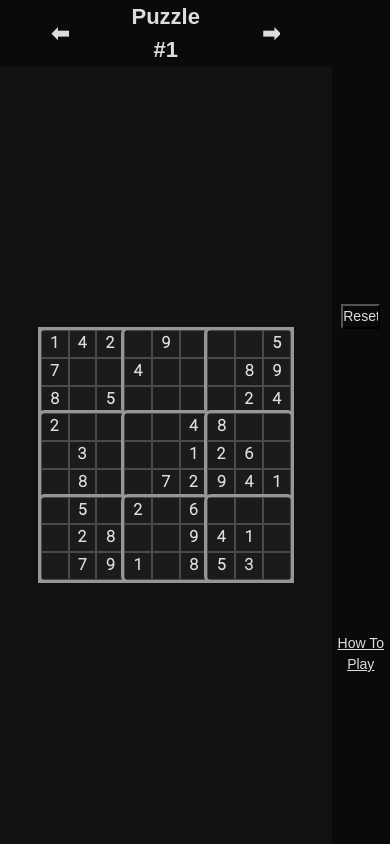
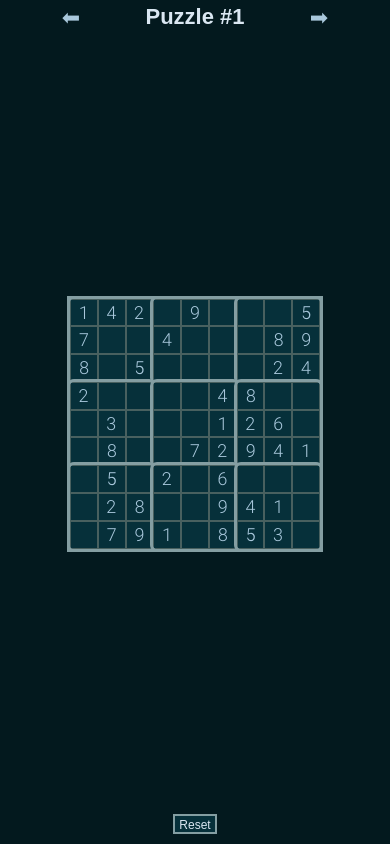
Before and after one commit to guitarisprettierthanpiano/sudoku, a React app: page / in a window 390 px wide. Built offline with nearby package versions, Linux system fonts and the light colour scheme.

Commit message:
changing boring dark theme to a blueish green

```diff
--- a/css/styles.css
+++ b/css/styles.css
@@ -1,7 +1,8 @@
 @import url('https://fonts.googleapis.com/css2?family=Roboto+Mono:wght@300&display=swap');
 
 * {
-    color: rgb(221, 221, 221);
+    color: rgb(218, 231, 242);
+    border: none;
 
     line-height: 1.5;
     padding: 0px;
@@ -23,7 +24,7 @@
     grid-template-rows: 1fr;
     grid-template-columns: auto auto;
 
-    background-color: rgb(17, 17, 17);
+    background-color: #03191e;
 }
 
 /* main */
@@ -56,7 +57,7 @@
     grid-template-columns: 4fr 3fr 4fr;
     grid-template-rows: 1fr;
 
-    background-color: rgb(10, 10, 10);
+    background-color: #03191e;;
 }
 .nav *{
     align-self: center;
@@ -65,7 +66,7 @@
     text-align: center;
 
     text-decoration: none;
-    background-color: rgb(10, 10, 10);
+    background-color: #03191e;;
 
     border: none;
 }
@@ -74,9 +75,16 @@
     cursor: pointer;
 
     font-size: 54px;
+
+    align-self: end;
+    text-align: end;
 }
 .nav span{
     font-size: 60px;
+}
+.nav *:hover{
+    color: rgb(56, 174, 244)
+
 }
 
 
@@ -95,9 +103,10 @@
     grid-template-columns: 1fr 1fr 1fr;
     grid-template-rows: 1fr 1fr 1fr;
 
-    outline: 3px solid rgb(150, 150, 150);
+    outline: 3px solid rgb(132, 158, 162);
     z-index: 2;
 
+    background-color: #03191e;
 }
 
 .sudoku-subboard{
@@ -109,30 +118,31 @@
     grid-template-columns: 1fr 1fr 1fr;
     grid-template-rows: 1fr 1fr 1fr;
 
-    outline: 3px solid rgb(150, 150, 150);
+    outline: 3px solid rgb(132, 158, 162);
 
     border-radius: 4px;
 }
 span{
     font-family: 'Roboto Mono', monospace;
 
-    height: 100%;
+    height:100%;
     width: 100%;
 
     line-height: normal;
 
-    font-size: 36px;
-    font-weight: 600;
+    font-size: 44px;
+    font-weight: 500;
 
     text-align: center;
     text-justify: center;
-
     align-self: center;
     justify-self: center;
 
-    border: 1px solid rgb(74, 74, 74);
+    color: #a9c8dc;
 
-    background-color: rgb(27, 27, 27);
+    border: 1px solid rgb(72, 96, 95);
+
+    background-color: rgb(6, 48, 58);
 }
 .hoverable{
     cursor: pointer;
@@ -141,7 +151,7 @@ span{
     overflow: scroll; */
 }
 .hoverable:active{
-    background-color: rgb(29, 29, 29);
+    background-color: #062a32;
 }
 
 /* winning sudoku */
@@ -174,7 +184,7 @@ span{
     to {
       text-shadow: 0 0 10px #ff0000, 0 0 4px #ff0000;
     }
-  }
+}
 
 /* right part */
 .right-side{
@@ -187,35 +197,40 @@ span{
 
     display: grid;
     grid-template-columns: 1fr;
-    grid-template-rows: 3fr 1fr;
+    grid-template-rows: 4fr 2fr;
 
-    background-color: rgb(10, 10, 10);
+    background-color: #03191e;;
 }
 .right-side button{
-    background-color: rgb(10, 10, 10);
+    outline: 2px solid rgb(132, 158, 162);
+    background-color: rgb(6, 48, 58);
 
-    width: 10vw;
-    height: 40px;
+    width: 50%;
+    max-width: 54px;
+    height: 24px;
     font-size: 18px;
 
     align-self: center;
     justify-self: center;
 
+    text-align: center;
+    text-justify: center;
+
     cursor: pointer;
+}
+.right-side button:hover, .right-side a:hover{
+    color: rgb(56, 174, 244)
 }
 .right-side a{
     text-align: center;
     font-size: 18px;
+    height: 24px;
 }
 
 
-
-@media screen and (max-width: 1440px){
-    span{
-        font-size: 30px;
-    }
+img{
+    filter: contrast(50%);
 }
-
 @media screen and (max-width: 1080px){
     .nav h1{
         font-size: 40px;
@@ -223,10 +238,11 @@ span{
     .nav span{
         font-size: 40px;
     }
+
     span{
         font-size: 30px;
+        font-weight: 600;
     }
-
     .sudoku-board{
         width: 400px;
         height: 400px;
@@ -241,46 +257,58 @@ span{
         font-size: 30px;
     }
     span{
-        font-size: 24px;
+        font-size: 30px;
+        font-weight: 500;
+    }
+
+    .right-side button{
+        height: 16px;
+        font-size: 12px;
+        width: 40px;
     }
 
     .right-side button, .right-side a{
-        font-size: 14px;
-
-        height: auto;
+        height: 16px;
+        font-size: 12px;
     }
 }
 
 @media screen and (max-width: 550px){
-    .nav h1{
-        font-size: 24px;
+    #root-container{
+        grid-template-rows: 1fr auto;
+        grid-template-columns: 1fr;
     }
-    .nav span{
-        font-size: 24px;
+    .main-container{
+        width: 100%;
     }
-    span{
-        font-size: 20px;
-    }
-
-    .sudoku-board{
-        width: 350px;
-        height: 350px;
-    }
-}
-
-@media screen and (max-width: 550px){
     .nav h1{
         font-size: 22px;
     }
     .nav span{
         font-size: 22px;
     }
+
     span{
-        font-size: 16px;
+        font-size: 18px;
     }
 
     .sudoku-board{
         width: 250px;
         height: 250px;
     }
+
+    .right-side{
+        grid-row: 2;
+        grid-column: 1;
+        width: 100%;
+    }
+    .right-side *{
+        width: 50%;
+        margin: 2px;
+        padding: 0px;
+        background-color: #00000000;
+    }
+    .right-side a{
+        display: none;
+    }
 }
--- a/index.html
+++ b/index.html
@@ -1,6 +1,5 @@
 <!DOCTYPE html>
 <html lang="en">
-
 <head>
 
     <meta charset="UTF-8">
--- a/src/components/puzzle1.tsx
+++ b/src/components/puzzle1.tsx
@@ -10,7 +10,7 @@ const Puzzle1: React.FC = () => {
         ev.style.display = 'inline'
         const current_number:number = Math.round(ev.innerHTML)
 
-        ev.style.color = 'rgba(255,0,0,1)'
+        ev.style.color = 'rgb(56, 174, 244)'
         ev.innerHTML = ((current_number + 1).toString())
 
 
--- a/src/components/puzzle2.tsx
+++ b/src/components/puzzle2.tsx
@@ -10,7 +10,7 @@ const Puzzle2: React.FC = () => {
         ev.style.display = 'inline'
         const current_number:number = Math.round(ev.innerHTML)
 
-        ev.style.color = 'rgba(255,0,0,1)'
+        ev.style.color = 'rgb(56, 174, 244)'
         ev.innerHTML = ((current_number + 1).toString())
 
 
--- a/src/components/puzzle3.tsx
+++ b/src/components/puzzle3.tsx
@@ -10,7 +10,7 @@ const Puzzle3: React.FC = () => {
         ev.style.display = 'inline'
         const current_number:number = Math.round(ev.innerHTML)
 
-        ev.style.color = 'rgba(255,0,0,1)'
+        ev.style.color = 'rgb(56, 174, 244)'
         ev.innerHTML = ((current_number + 1).toString())
 
 
--- a/src/components/puzzle4.tsx
+++ b/src/components/puzzle4.tsx
@@ -10,14 +10,14 @@ const Puzzle4: React.FC = () => {
         ev.style.display = 'inline'
         const current_number:number = Math.round(ev.innerHTML)
 
-        ev.style.color = 'rgba(255,0,0,1)'
+        ev.style.color = 'rgb(56, 174, 244)'
         ev.innerHTML = ((current_number + 1).toString())
 
 
         if (current_number > 8){
             ev.innerHTML = 0;
 
-            ev.style.color='rgba(0,0,0,0)'
+            ev.style.color='rgb(56, 174, 244)'
         }
 
         //lets check if we won...
--- a/src/components/puzzle5.tsx
+++ b/src/components/puzzle5.tsx
@@ -10,7 +10,7 @@ const Puzzle5: React.FC = () => {
         ev.style.display = 'inline'
         const current_number:number = Math.round(ev.innerHTML)
 
-        ev.style.color = 'rgba(255,0,0,1)'
+        ev.style.color = 'rgb(56, 174, 244)'
         ev.innerHTML = ((current_number + 1).toString())
 
 
```
Also changed, not shown: 1 other file (tests, documents, lock files or other folders).
